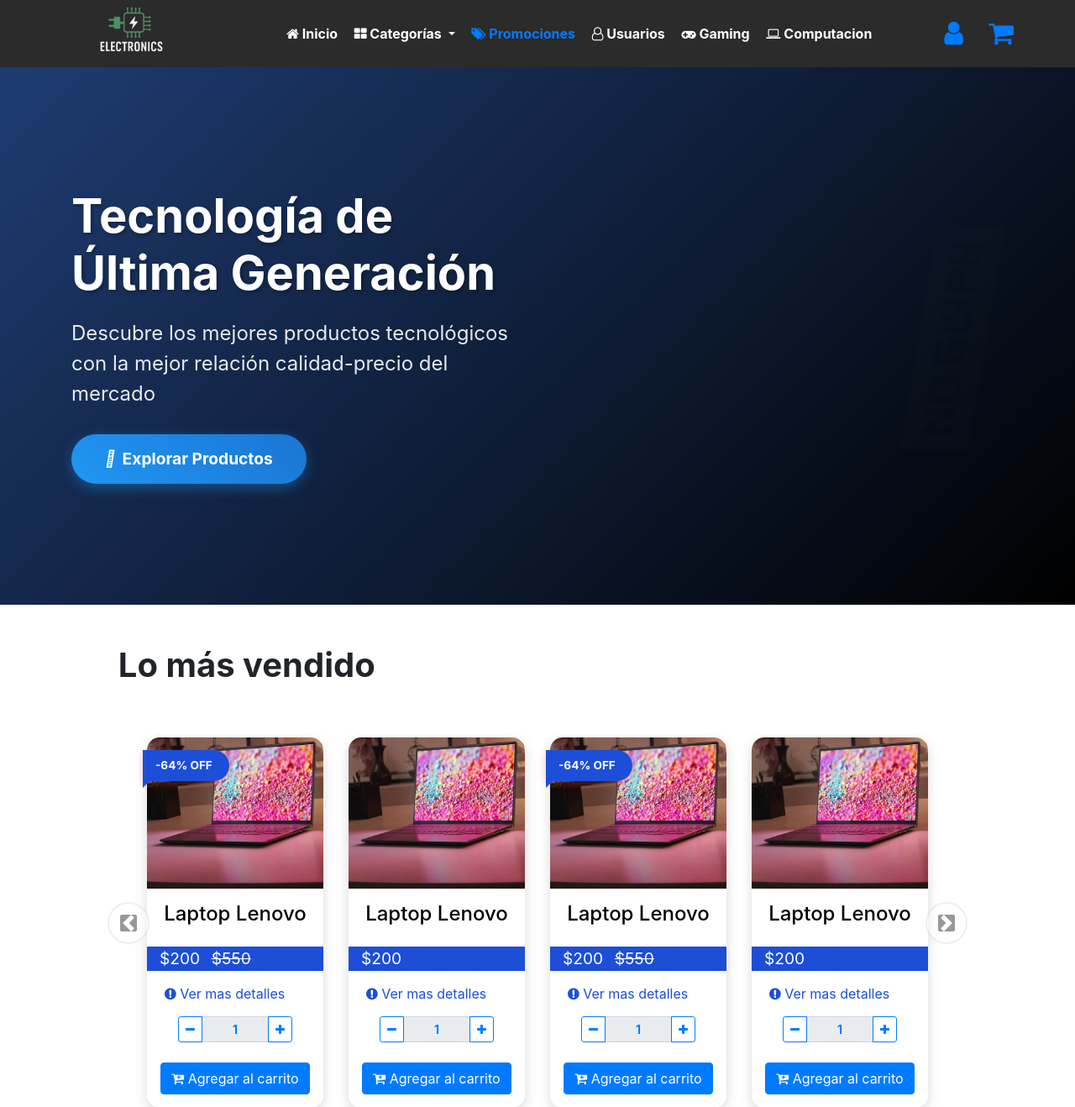
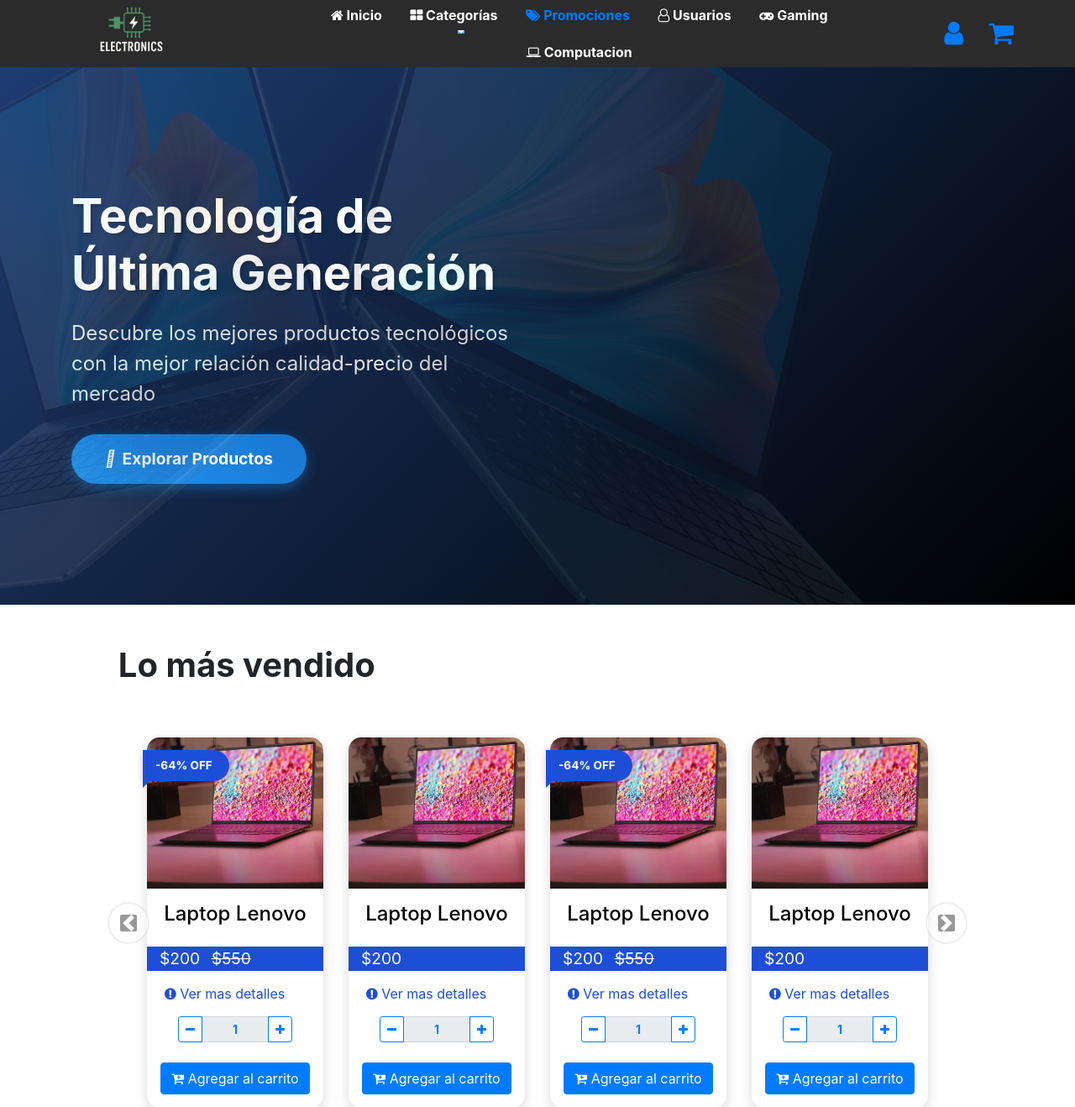
Before and after one commit to GMYA07/TiendaElectronica, a PHP site: page /index.php?ruta=inicio in a window 1280 px wide. Shown: the top 1318 px of the page at 84% size. Run offline with PHP 8.4, Linux system fonts and the light colour scheme; some libraries are stand-ins or nearby versions.

Commit message:
hice una restructuracion del menu con animaciones y tambien el banner del inicio

```diff
--- a/Assets/css/style.css
+++ b/Assets/css/style.css
@@ -9,10 +9,17 @@
 .navbar{
     background-color: #2B2B2B;
     height: 10vh;
+    position: relative;
+    z-index: 10 !important; /* Mayor que el hero-section */
+}
+
+.navbar-collapse {
+    z-index: 10 !important;
 }
 
 /* CSS RESPONSIVE MEJORADO */
 
+ /* Tus estilos originales */
         .contenedorMenu {
             display: flex;
             flex-direction: row;
@@ -52,19 +59,8 @@
             white-space: nowrap;
         }
 
-.itemsMenu a:hover {
+        #promocionesMenu {
             color: #007BFF;
-    border-bottom: solid #007BFF 0.5px;
-}
-
-#promocionesMenu{
-    color:#007BFF
-
-}
-
-#promocionesMenu:hover{
-    color: white;
-    border-bottom: white solid 0.5px;
         }
 
         .contenedorBotonesAcciones {
@@ -87,13 +83,215 @@
             color: white;
         }
 
-/* NUEVA CLASE AGREGADA */
         .botonAccion {
             padding: 0.5rem;
             display: inline-flex;
             align-items: center;
             justify-content: center;
         }
+
+        /* ANIMACIONES APLICADAS A TU NAVBAR */
+
+        /* Animación Underline para los items del menú */
+        .itemsMenu .nav-link {
+            position: relative;
+            padding: 10px 15px !important;
+            transition: all 0.3s ease;
+            text-decoration: none;
+        }
+
+        .itemsMenu .nav-link::after {
+            content: '';
+            position: absolute;
+            width: 0;
+            height: 2px;
+            bottom: 0;
+            left: 50%;
+            background: #4facfe;
+            transition: all 0.3s ease;
+        }
+
+        .itemsMenu .nav-link:hover::after {
+            width: 80%;
+            left: 10%;
+        }
+
+        .itemsMenu .nav-link:hover {
+            color: #4facfe !important;
+            transform: translateY(-2px);
+        }
+
+        /* Animación especial para Promociones */
+        #promocionesMenu {
+            position: relative;
+            overflow: hidden;
+        }
+
+        #promocionesMenu::before {
+            content: '';
+            position: absolute;
+            top: 0;
+            left: -100%;
+            width: 100%;
+            height: 100%;
+            background: linear-gradient(90deg, transparent, rgba(255, 255, 255, 0.2), transparent);
+            transition: left 0.5s ease;
+        }
+
+        #promocionesMenu:hover::before {
+            left: 100%;
+        }
+
+        #promocionesMenu:hover {
+            color: #00d4ff !important;
+            box-shadow: 0 0 15px rgba(0, 212, 255, 0.5);
+            border-radius: 5px;
+        }
+
+        /* Animación Scale para dropdown */
+        .dropdown-toggle {
+            transition: all 0.3s ease !important;
+        }
+
+        .dropdown-toggle:hover {
+            transform: scale(1.05);
+            color: #4ecdc4 !important;
+        }
+
+        /* Animación para el dropdown menu */
+        .dropdown-menu {
+            transform: translateY(-10px);
+            opacity: 0;
+            transition: all 0.3s ease;
+            border: none;
+            background: rgba(255, 255, 255, 0.95);
+            backdrop-filter: blur(10px);
+            border-radius: 10px;
+            box-shadow: 0 10px 30px rgba(0, 0, 0, 0.3);
+        }
+
+        .dropdown:hover .dropdown-menu {
+            transform: translateY(0);
+            opacity: 1;
+            display: block;
+        }
+
+        .dropdown-item {
+            transition: all 0.3s ease;
+            border-radius: 5px;
+            margin: 2px;
+        }
+
+        .dropdown-item:hover {
+           background: linear-gradient(45deg, #4facfe, #00f2fe) !important;
+            color: #333 !important;
+            transform: translateX(5px);
+        }
+
+        /* Animación Glow para botones de acción */
+        .botonAccion {
+            transition: all 0.3s ease;
+            border-radius: 50%;
+            position: relative;
+        }
+
+        .botonAccion:hover {
+            transform: scale(1.2);
+            box-shadow:
+                0 0 20px #007BFF,
+                0 0 40px #007BFF;
+        }
+
+        .botonAccion i {
+            transition: all 0.3s ease;
+        }
+
+        .botonAccion:hover i {
+            color: white !important;
+            animation: bounce 0.6s ease;
+        }
+
+        @keyframes bounce {
+            0%, 100% { transform: translateY(0); }
+            50% { transform: translateY(-5px); }
+        }
+
+        /* Animación para el logo */
+        .logoNav {
+            transition: all 0.3s ease;
+        }
+
+        .contenedorLogo:hover .logoNav {
+            transform: rotate(5deg) scale(1.1);
+        }
+
+        /* Animación para el navbar-toggler */
+        .navbar-toggler {
+            transition: all 0.3s ease;
+            border-radius: 10px;
+        }
+
+        .navbar-toggler:hover {
+            transform: rotate(90deg);
+            background: rgba(255, 255, 255, 0.9) !important;
+        }
+
+        /* Efecto de aparición suave para todo el navbar */
+        .navbar {
+            animation: slideDown 0.8s ease-out;
+        }
+
+        @keyframes slideDown {
+            from {
+                transform: translateY(-100%);
+                opacity: 0;
+            }
+            to {
+                transform: translateY(0);
+                opacity: 1;
+            }
+        }
+
+        /* Responsive animations */
+        @media (max-width: 768px) {
+            .itemsMenu .nav-link:hover {
+                transform: none;
+            }
+
+            .itemsMenu .nav-link::after {
+                display: none;
+            }
+
+            .itemsMenu .nav-link:hover {
+                background: rgba(255, 255, 255, 0.1);
+                border-radius: 5px;
+            }
+        }
+
+        /* O si prefieres bajar el z-index de tu div en móvil */
+        @media (max-width: 991.98px) {
+            .navbar-collapse {
+                background: rgba(0, 0, 0, 0.95);
+                border-radius: 0 0 10px 10px;
+                margin-top: 5px;
+                z-index: 1050 !important; /* Bootstrap usa z-index 1040 para modals */
+            }
+
+            /* Opcional: Añadir un backdrop blur */
+            .navbar-collapse.show {
+                backdrop-filter: blur(10px);
+                -webkit-backdrop-filter: blur(10px);
+            }
+        }
+
+        /* Simulación del contenido de la página */
+        .demo-content {
+            padding: 50px 20px;
+            text-align: center;
+            color: white;
+        }
+
+
 
 
 /*Editaremos la parte de los banner de anuncios*/
@@ -163,7 +361,7 @@
             top: 50%;
             transform: translateY(-50%);
             opacity: 0.1;
-            z-index: 1;
+            z-index: 2;
         }
 
 /* Estilos personalizados para los botones del carousel */
--- a/views/cabecera/cabecera.php
+++ b/views/cabecera/cabecera.php
@@ -16,7 +16,7 @@
                         <a class="nav-link dropdown-toggle" href="#" role="button" data-toggle="dropdown" aria-expanded="false">
                             <i class="fa fa-th-large"></i> Categorías
                         </a>
-                        <ul class="dropdown-menu">
+                        <ul class="dropdown-menu ">
                             <li><a class="dropdown-item" href="#">Computo y Tablets</a></li>
                             <li>
                                 <hr class="dropdown-divider">
--- a/views/principal/principal.php
+++ b/views/principal/principal.php
@@ -14,7 +14,7 @@
                 </div>
                 <div class="col-lg-6">
                     <div class="hero-image">
-                        <i class="fas fa-laptop" style="font-size: 15rem;"></i>
+                        <img src="./Assets/img/laptopBanerInicio.png" alt="">
                     </div>
                 </div>
             </div>
```
Also changed, not shown: Assets/img/laptopBanerInicio.png (added). Lines whose indentation alone changed are shown as unchanged.
